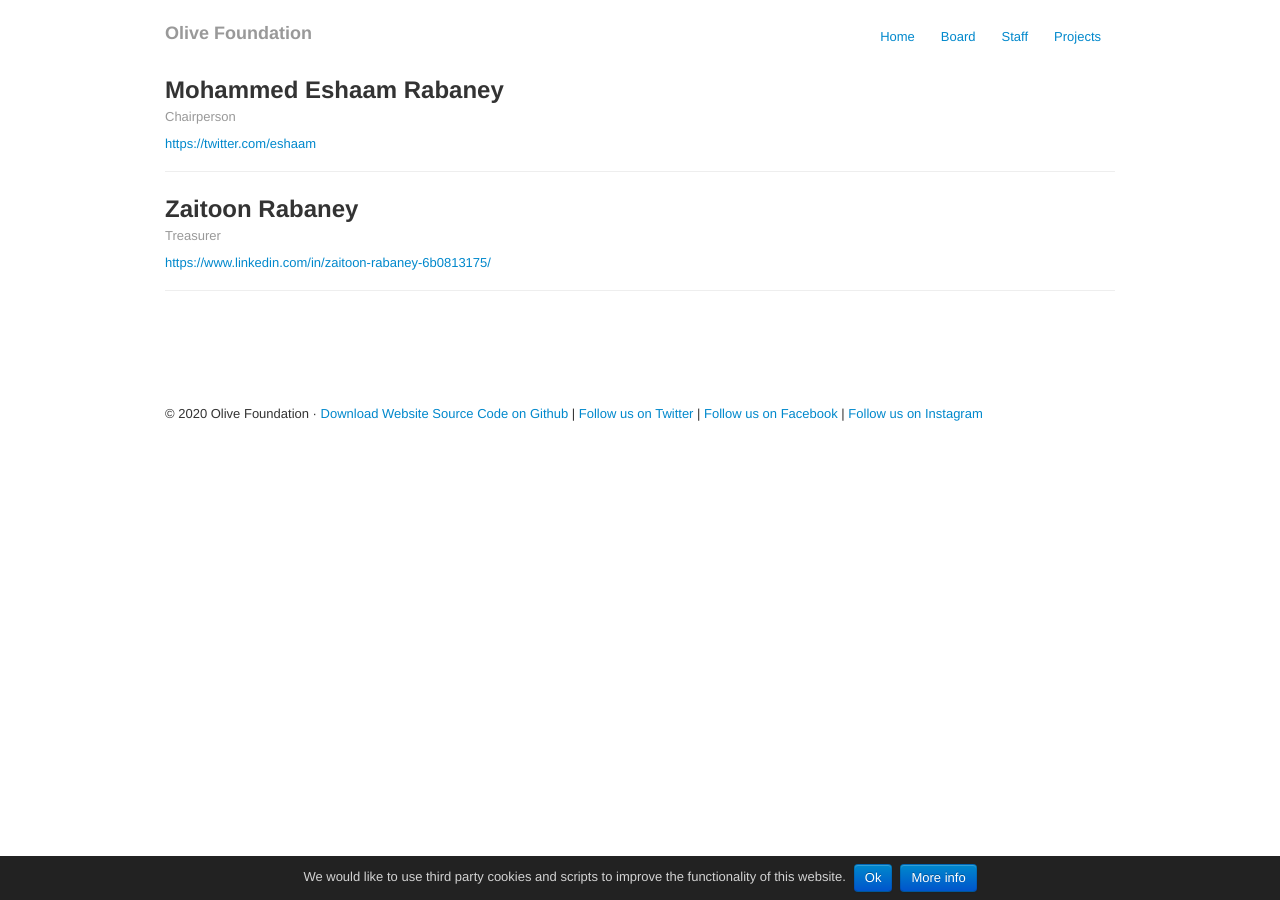
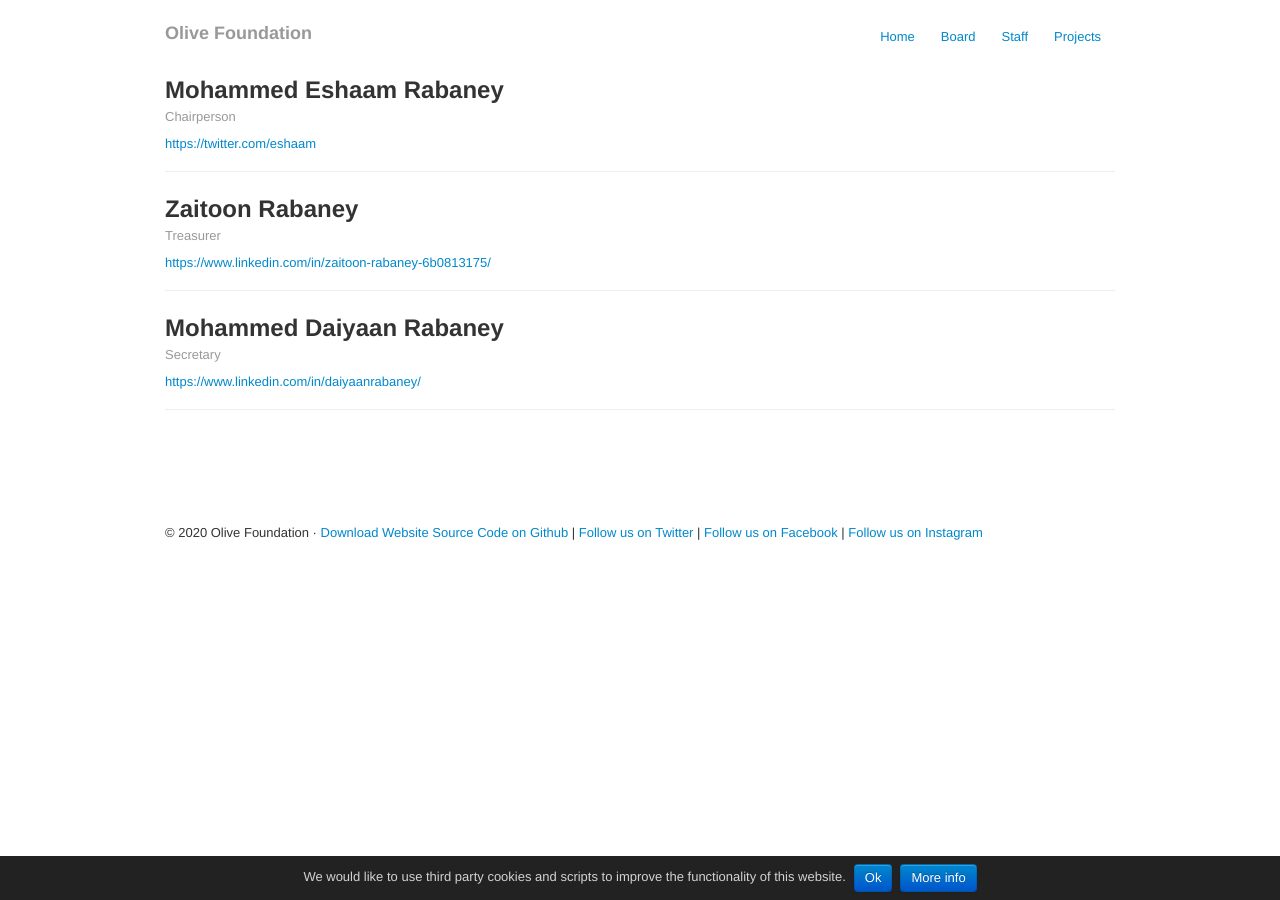
Before and after one commit to olivefoundation/olivefoundation-org, a Jekyll site: the page built from board.html, in a window 1280 px wide. Built offline with Jekyll 4.4.1, drawn with Linux system fonts in a browser that asks for light colours.

Commit message:
add my brother as board member

```diff
--- a/board.html
+++ b/board.html
@@ -27,4 +27,13 @@ title: Board
   </div>
 
 
+  <div class="row-fluid">
+    <div class="span12">
+      <h2>Mohammed Daiyaan Rabaney</h2>
+      <p class="muted">Secretary</p>
+      <a target="_blank" href="https://www.linkedin.com/in/daiyaanrabaney/">https://www.linkedin.com/in/daiyaanrabaney/</a>
+      <hr>
+    </div><!--/span-->
+  </div>
+
 </div>
```
